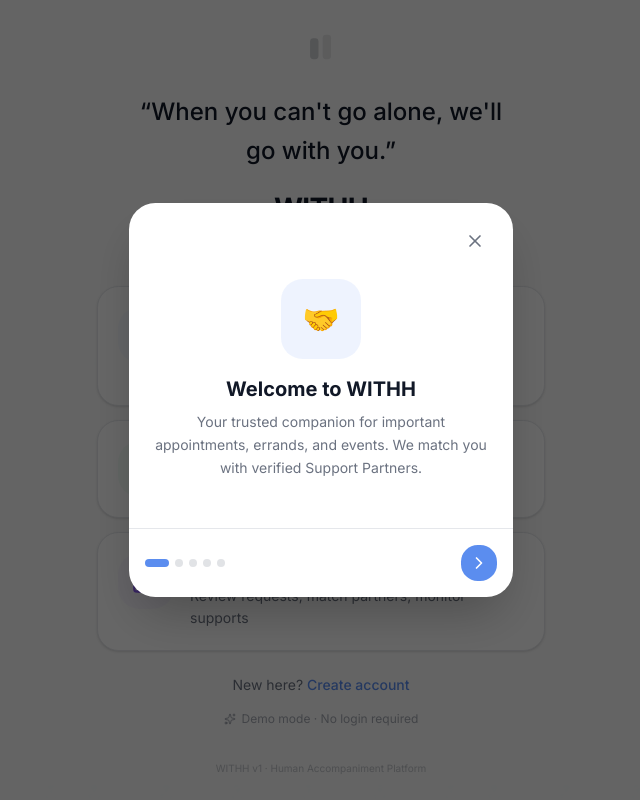
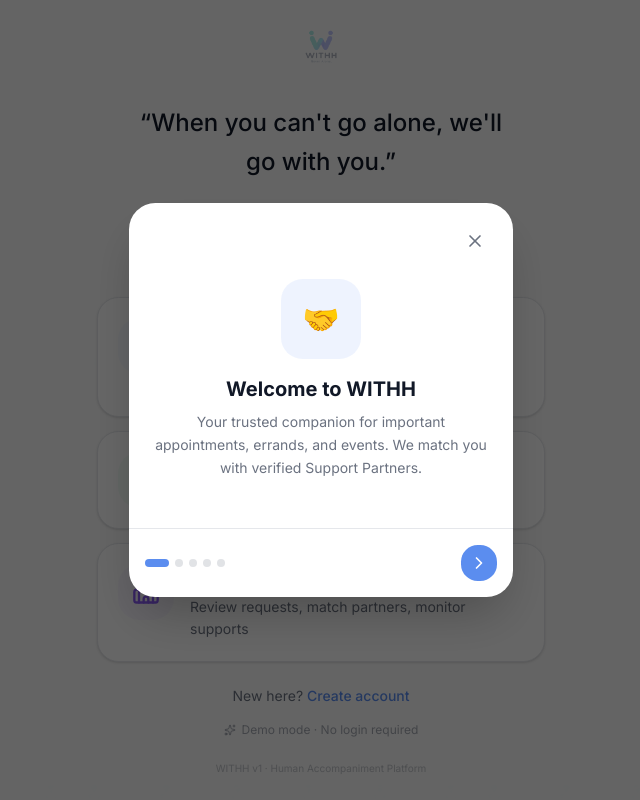
Before and after one commit to stonedwol7/withh, a Next.js app: page /login in a window 1280 px wide. Shown: the whole page, without its empty margins (319-959 px from the left). Built offline with nearby package versions, Linux system fonts and the light colour scheme; no server answers.

Commit message:
revert custom SVG brand mark, restore original logo images (smaller), remove welcome greeting

```diff
--- a/src/app/login/page.tsx
+++ b/src/app/login/page.tsx
@@ -6,7 +6,7 @@
 import { UserCircle, Briefcase, Sparkles, ArrowRight, Building2 } from 'lucide-react'
 import { useEffect, useState } from 'react'
 import Link from 'next/link'
-import { BrandMark } from '@/components/brand/brand-mark'
+import Image from 'next/image'
 
 const portals = [
   {
@@ -82,7 +82,14 @@
         <div className="w-full max-w-md">
           <div className="text-center mb-10 animate-fade-in">
             <div className="flex justify-center mb-8">
-              <BrandMark size={24} className="text-foreground/20" />
+              <Image
+                src="/logo-stacked.png"
+                alt="WITHH"
+                width={48}
+                height={48}
+                className="opacity-30"
+                priority
+              />
             </div>
 
             <p className="text-xl md:text-2xl text-foreground font-medium leading-relaxed max-w-sm mx-auto">
--- a/src/app/page.tsx
+++ b/src/app/page.tsx
@@ -1,13 +1,12 @@
 import Link from "next/link";
-import { BrandWordmark } from "@/components/brand/brand-wordmark";
 
 export default function Home() {
   return (
     <div className="min-h-screen flex items-center justify-center bg-background">
       <div className="text-center">
         <p className="text-sm text-muted-foreground mb-3">"When you can't go alone, we'll go with you."</p>
-        <BrandWordmark size="lg" />
-        <p className="text-muted-foreground mt-6 mb-6 text-sm">Redirecting...</p>
+        <h1 className="text-2xl font-bold text-foreground mb-4">WITHH</h1>
+        <p className="text-muted-foreground mb-6 text-sm">Redirecting...</p>
         <Link href="/login" className="text-accent hover:underline text-sm">Go to Login</Link>
       </div>
     </div>
--- a/src/app/register/page.tsx
+++ b/src/app/register/page.tsx
@@ -7,7 +7,7 @@
 import { useState } from 'react'
 import { toast } from 'sonner'
 import Link from 'next/link'
-import { BrandSignature } from '@/components/brand/brand-signature'
+import Image from 'next/image'
 
 export default function RegisterPage() {
   const router = useRouter()
@@ -56,7 +56,7 @@
         <button onClick={() => router.back()} className="p-1.5 -ml-1.5 rounded-xl hover:bg-muted transition-colors btn-press" aria-label="Go back">
           <ArrowLeft className="w-5 h-5 text-foreground" />
         </button>
-        <BrandSignature size="sm" showMark={false} />
+        <Image src="/logo-horizontal.png" alt="WITHH" width={70} height={20} className="object-contain" />
       </header>
 
       <div className="flex-1 max-w-md mx-auto w-full px-5 pt-8 pb-6">
--- a/src/components/brand/brand-mark.tsx
+++ /dev/null
@@ -1,20 +0,0 @@
-interface BrandMarkProps {
-  size?: number
-  className?: string
-}
-
-export function BrandMark({ size = 28, className = '' }: BrandMarkProps) {
-  return (
-    <svg
-      width={size}
-      height={Math.round(size * 1.1)}
-      viewBox="0 0 28 31"
-      fill="none"
-      className={className}
-      aria-hidden="true"
-    >
-      <rect x="1" y="5" width="10" height="25" rx="4" fill="currentColor" opacity="0.9" />
-      <rect x="16" y="1" width="10" height="29" rx="4" fill="currentColor" opacity="0.45" />
-    </svg>
-  )
-}
--- a/src/components/brand/brand-signature.tsx
+++ /dev/null
@@ -1,22 +0,0 @@
-import { BrandMark } from './brand-mark'
-import { BrandWordmark } from './brand-wordmark'
-
-interface BrandSignatureProps {
-  size?: 'sm' | 'md' | 'lg'
-  showMark?: boolean
-  className?: string
-}
-
-const markSizes = { sm: 16, md: 22, lg: 28 }
-const gapSizes = { sm: 'gap-1.5', md: 'gap-2', lg: 'gap-2.5' }
-
-export function BrandSignature({ size = 'md', showMark = true, className = '' }: BrandSignatureProps) {
-  return (
-    <span className={`inline-flex items-center ${gapSizes[size]} ${className}`}>
-      {showMark && (
-        <BrandMark size={markSizes[size]} className="text-foreground" />
-      )}
-      <BrandWordmark size={size} />
-    </span>
-  )
-}
--- a/src/components/brand/brand-wordmark.tsx
+++ /dev/null
@@ -1,19 +0,0 @@
-interface BrandWordmarkProps {
-  size?: 'sm' | 'md' | 'lg' | 'xl'
-  className?: string
-}
-
-const sizes = {
-  sm: 'text-lg',
-  md: 'text-2xl',
-  lg: 'text-3xl',
-  xl: 'text-[44px]',
-}
-
-export function BrandWordmark({ size = 'md', className = '' }: BrandWordmarkProps) {
-  return (
-    <span className={`font-bold tracking-tight text-foreground leading-none ${sizes[size]} ${className}`}>
-      WITHH
-    </span>
-  )
-}
--- a/src/components/shared/customer-nav.tsx
+++ b/src/components/shared/customer-nav.tsx
@@ -4,7 +4,7 @@
 import { useAuthStore } from '@/store/auth-store'
 import { Home, ClipboardList, MessageSquare, User, Route, ArrowLeft } from 'lucide-react'
 import { NotificationCenter } from '@/components/shared/notification-center'
-import { BrandSignature } from '@/components/brand/brand-signature'
+import Image from 'next/image'
 
 const navItems = [
   { href: '/customer', icon: Home, label: 'Home' },
@@ -69,7 +69,7 @@
         {title ? (
           <h1 className="text-lg font-semibold text-foreground">{title}</h1>
         ) : (
-          <BrandSignature size="sm" />
+          <Image src="/logo-horizontal.png" alt="WITHH" width={70} height={20} className="object-contain" />
         )}
       </div>
       <div className="flex items-center gap-2">
@@ -86,7 +86,7 @@
 
   return (
     <header className="bg-card/80 backdrop-blur-lg border-b border-border px-4 h-14 flex items-center justify-between sticky top-0 z-40" role="banner">
-      <BrandSignature size="sm" />
+      <Image src="/logo-horizontal.png" alt="WITHH" width={70} height={20} className="object-contain" />
       <div className="flex items-center gap-3">
         <span className="text-xs text-muted-foreground">{userName}</span>
         <button
--- a/src/components/shared/ops-nav.tsx
+++ b/src/components/shared/ops-nav.tsx
@@ -3,7 +3,7 @@
 import { useRouter, usePathname } from 'next/navigation'
 import { useAuthStore } from '@/store/auth-store'
 import { ArrowLeft, LogOut, ClipboardList, Handshake, Activity, Users, AlertTriangle, DollarSign } from 'lucide-react'
-import { BrandSignature } from '@/components/brand/brand-signature'
+import Image from 'next/image'
 
 export function OpsHeader({ title }: { title: string }) {
   const router = useRouter()
@@ -47,9 +47,9 @@
   return (
     <aside className="w-64 bg-card border-r border-border h-screen sticky top-0 overflow-y-auto flex flex-col" role="navigation" aria-label="Operations sidebar">
       <div className="p-5 border-b border-border flex items-center gap-2">
-          <BrandSignature size="sm" showMark={false} />
-          <span className="text-xs text-amber font-medium">Ops</span>
-        </div>
+        <Image src="/logo-horizontal.png" alt="WITHH" width={60} height={17} className="object-contain" />
+        <span className="text-xs text-amber font-medium">Ops</span>
+      </div>
       <nav className="p-3 space-y-1 flex-1">
         {items.map((item) => {
           const isActive = pathname === item.href
--- a/src/components/shared/partner-nav.tsx
+++ b/src/components/shared/partner-nav.tsx
@@ -3,8 +3,8 @@
 import { useRouter, usePathname } from 'next/navigation'
 import { useAuthStore } from '@/store/auth-store'
 import { Home, Calendar, Wallet, User, MessageSquare, ArrowLeft } from 'lucide-react'
+import Image from 'next/image'
 import { NotificationCenter } from '@/components/shared/notification-center'
-import { BrandSignature } from '@/components/brand/brand-signature'
 
 export function PartnerHeader({ title, showBack = true }: { title?: string; showBack?: boolean }) {
   const router = useRouter()
@@ -22,7 +22,7 @@
         {title ? (
           <h1 className="text-lg font-semibold text-foreground">{title}</h1>
         ) : (
-          <BrandSignature size="sm" />
+          <Image src="/logo-horizontal.png" alt="WITHH" width={70} height={20} className="object-contain" />
         )}
       </div>
       <div className="flex items-center gap-2">
```
Also changed, not shown: src/app/customer/page.tsx (+1 -7 lines).
